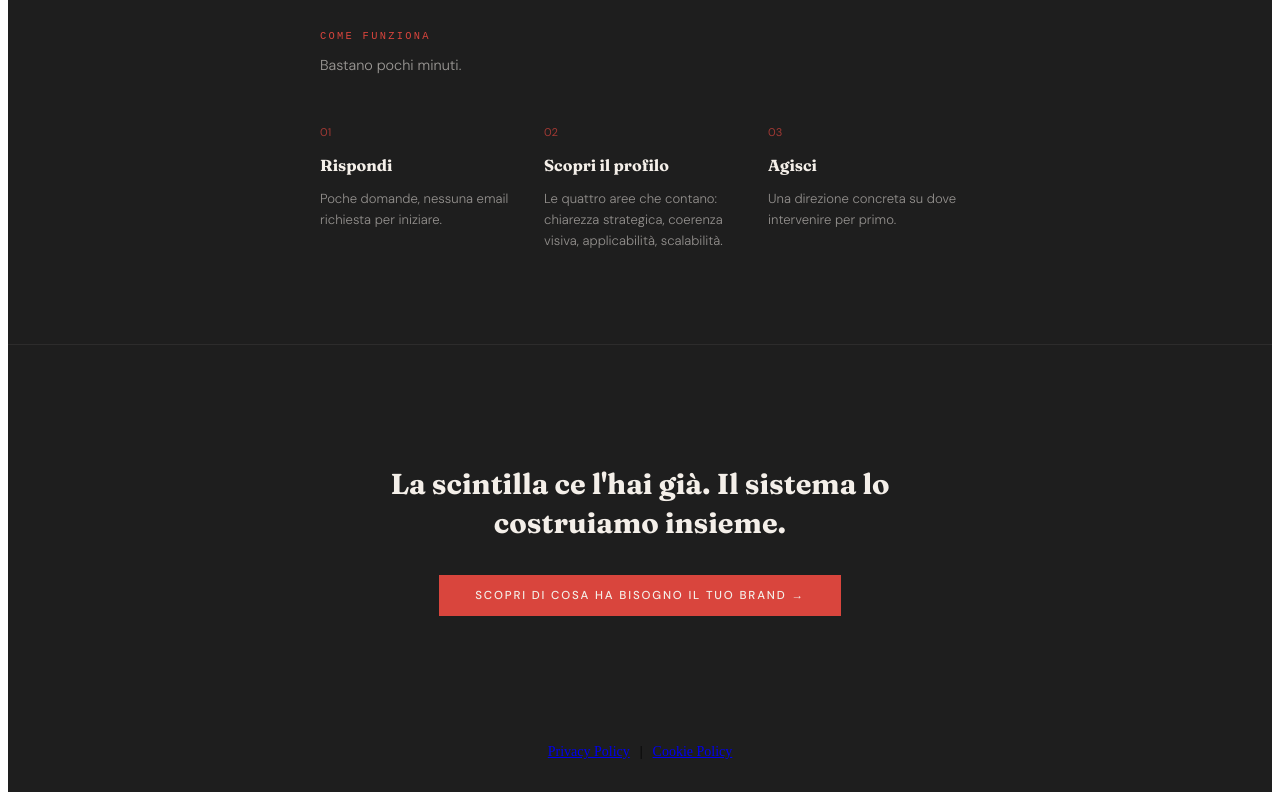
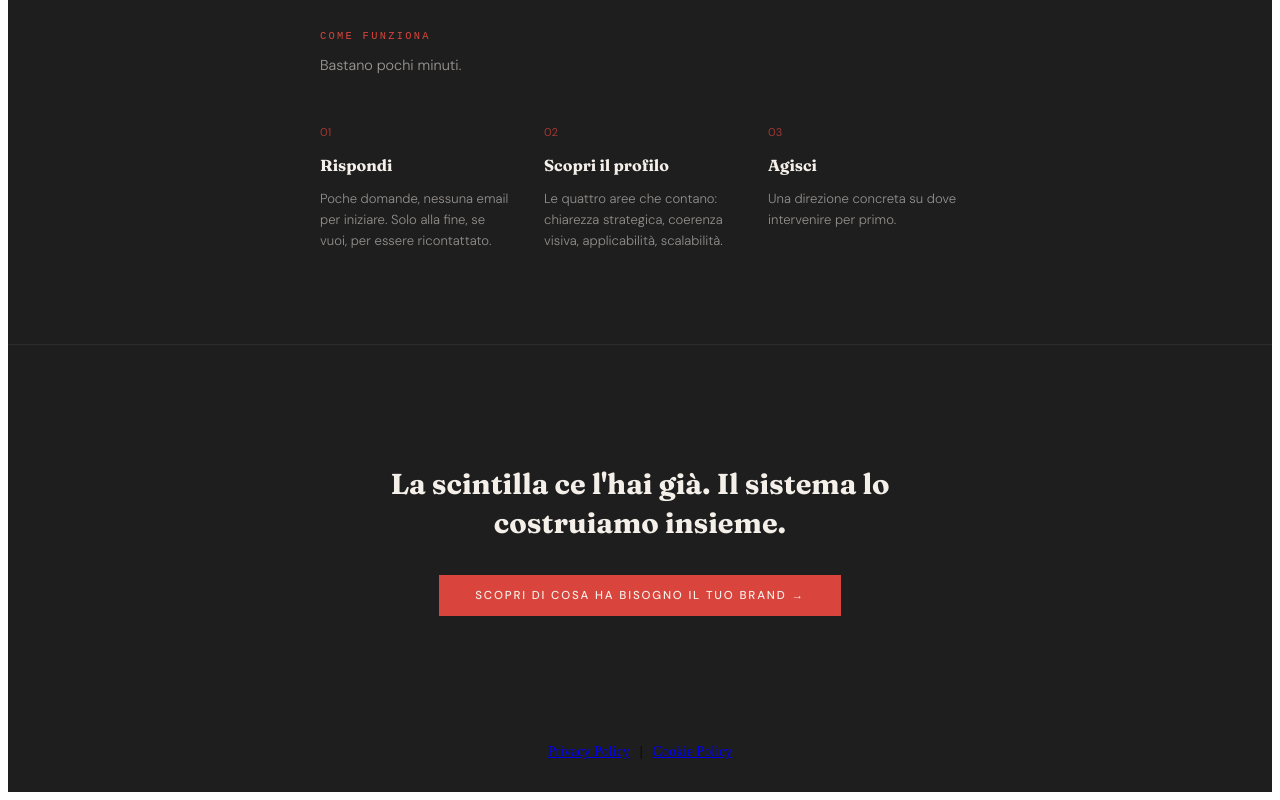
Before and after one commit to andy90d/matchdesign-site, a Next.js app: page / in a window 1280 px wide. Shown: the part 1750-2550 px from the top of the page. Built offline with nearby package versions, Linux system fonts and the light colour scheme.

Commit message:
05072614:55

```diff
--- a/app/page.tsx
+++ b/app/page.tsx
@@ -3,7 +3,7 @@ import Image from "next/image";
 
 export const metadata = {
   title: "MATCHdesign — Sistemi di Brand Identity per Founder e Professionisti",
-  description: "Costruiamo il sistema che protegge la coerenza del tuo brand nel tempo. Diagnosi gratuita in pochi minuti. Poche domande, nessuna email per iniziare. Solo alla fine, se vuoi, per essere ricontattato.",
+  description: "Costruiamo il sistema che protegge la coerenza del tuo brand nel tempo. Diagnosi gratuita in pochi minuti, nessuna email richiesta per iniziare.",
 };
 
 export default function Home() {
@@ -123,7 +123,7 @@ export default function Home() {
             <div>
               <p style={{ fontFamily: "'DM Sans', sans-serif", fontSize: "0.7rem", color: "rgba(217,69,61,0.7)", marginBottom: "0.5rem" }}>01</p>
               <p style={{ fontFamily: "'Fraunces', serif", fontSize: "1rem", fontWeight: 700, color: "#f4efe9", marginBottom: "0.5rem" }}>Rispondi</p>
-              <p style={{ fontFamily: "'DM Sans', sans-serif", fontSize: "0.82rem", fontWeight: 300, color: "rgba(244,239,233,0.55)", lineHeight: 1.6 }}>Poche domande, nessuna email richiesta per iniziare.</p>
+              <p style={{ fontFamily: "'DM Sans', sans-serif", fontSize: "0.82rem", fontWeight: 300, color: "rgba(244,239,233,0.55)", lineHeight: 1.6 }}>Poche domande, nessuna email per iniziare. Solo alla fine, se vuoi, per essere ricontattato.</p>
             </div>
             <div>
               <p style={{ fontFamily: "'DM Sans', sans-serif", fontSize: "0.7rem", color: "rgba(217,69,61,0.7)", marginBottom: "0.5rem" }}>02</p>
```
